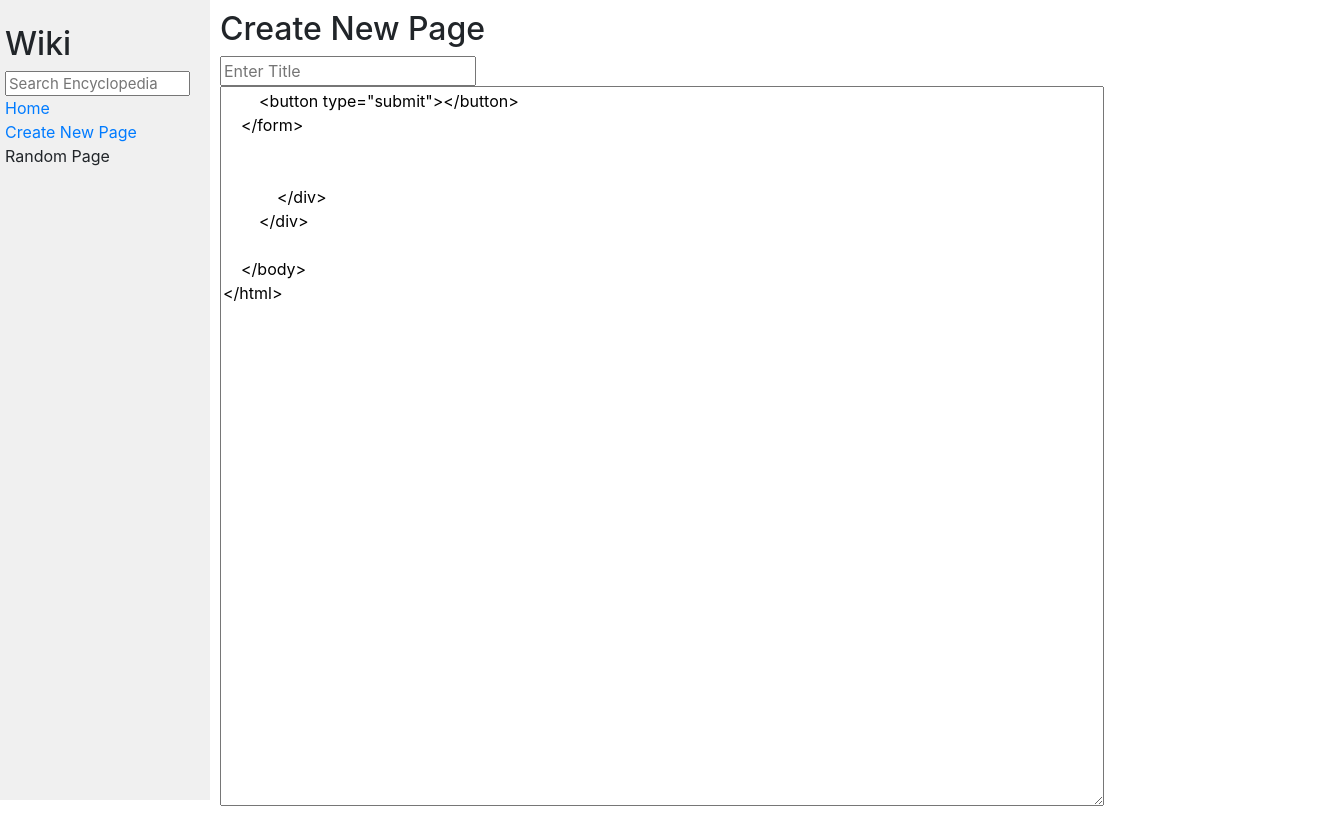
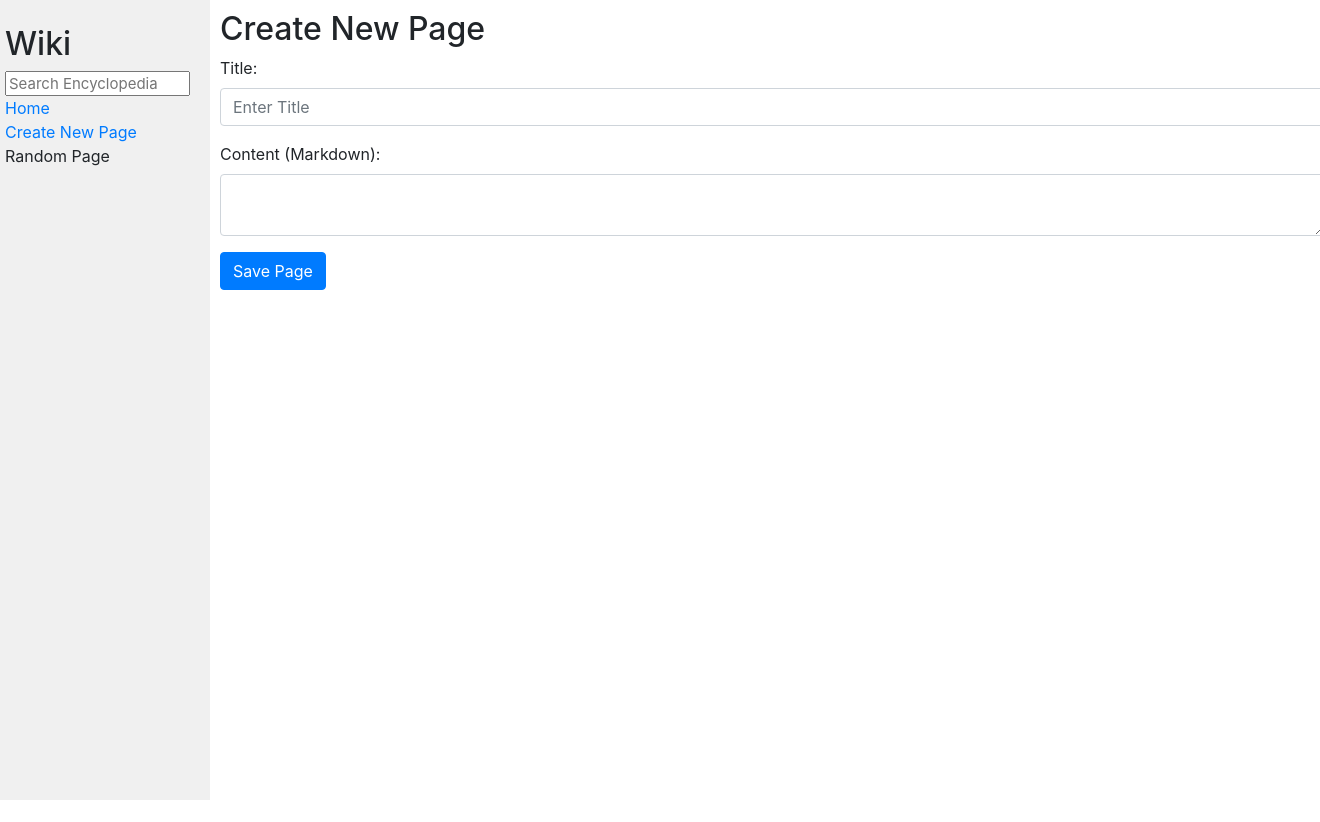
Before and after one commit to hemantk77/CS50W-Project1, a Django app: page /new/ in a window 1320 px wide; the page is wider, and only the part inside the window is pictured. After the commit the page ends 800 px from the top of that part, so only its background shows below. Run offline with Django 3.2, Linux system fonts and the light colour scheme; some libraries are stand-ins or nearby versions.

Commit message:
new_page.html updated

```diff
--- a/wiki/encyclopedia/templates/encyclopedia/new_page.html
+++ b/wiki/encyclopedia/templates/encyclopedia/new_page.html
@@ -5,11 +5,20 @@
 {% block body %}
     <h2>Create New Page</h2>
 
-    <form action="{% url 'create_view' %}" method="POST">
+    <form action="{% url 'new_page_view' %}" method="POST">
         {% csrf_token %}
-        <input type="text" name="title" placeholder="Enter Title">
-        <textarea name="content" placeholder="Type here...">
-        <button type="submit"></button>
+        <div class="form-group">
+            <label>Title:</label>
+            <input class="form-control" type="text" name="title" placeholder="Enter Title">
+        </div>
+
+        <div class="form-group">
+            <label>Content (Markdown):</label>
+            <textarea class="form-control" name="content"></textarea>
+        </div>
+
+        <button type="submit" class="btn btn-primary">Save Page</button>
+
     </form>
 
 {% endblock %}
```
